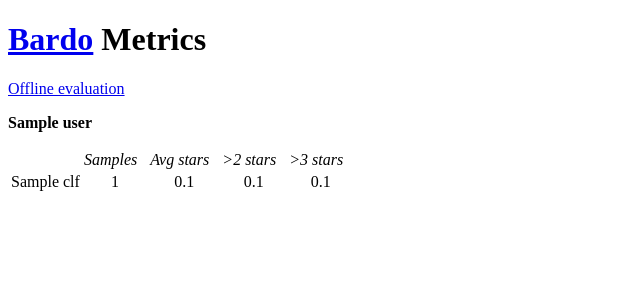
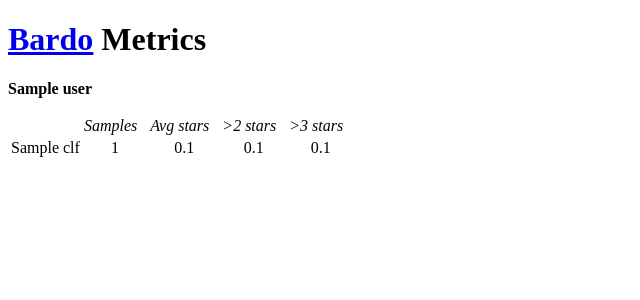
Before and after one commit to lgaleana/bardo, a Flask app: template bardo/templates/metrics.html in a window 1280 px wide. Shown: the top 300 px of the page, without its empty margins (0-640 px from the left). Run offline with Flask 2, Linux system fonts and the light colour scheme; the template is opened without the code that fills it: most values are stand-ins (such as "Sample title", 1, 10 or a date in 2020); parts of the project's set-up code (start-up, migrations or seed data) failed here and were passed over.

Commit message:
Removed offline metrics

```diff
--- a/bardo/templates/metrics.html
+++ b/bardo/templates/metrics.html
@@ -20,7 +20,6 @@
 <body>
   <h1><a href="{{url_for('main')}}">Bardo</a> Metrics</h1>
   <div>
-    <p><a href='https://docs.google.com/spreadsheets/d/1XrHfZZQSSBZ-nMKLVrQIQXhnW3u9dfMDspzzkcQ-LSk/edit?usp=sharing'>Offline evaluation</a>
     {% for user, clf_metrics in metrics.items(): %}
       <p><b>{{user}}</b></p>
       <table>
```
